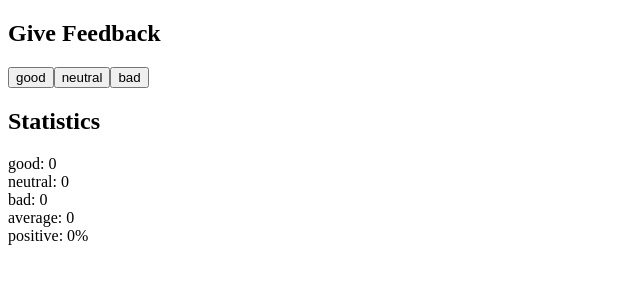
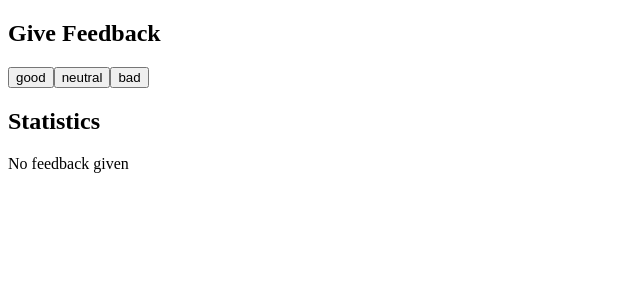
Before and after one commit to osmakins/fullstackopen_2024, a React (Vite) app in the folder part1/unicafe/: page / in a window 1280 px wide. Shown: the top 300 px of the page, without its empty margins (0-640 px from the left). Built offline with nearby package versions, Linux system fonts and the light colour scheme.

Commit message:
x.1.9: unicafe, step 4

```diff
--- a/part1/unicafe/src/App.jsx
+++ b/part1/unicafe/src/App.jsx
@@ -5,7 +5,14 @@ const Statistics = ({bad, neutral, good}) => {
 
   const all = bad + neutral + good;
   const average = all/3;
-  const positives = all ? (good/all) * 100 : 0 // Condition to avoid NaN divide by zero
+  const positives = (good/all) * 100
+
+  if(bad === 0 && neutral === 0 && good === 0){
+    return(
+      <div>No feedback given</div>
+    )
+  }
+
   return(
     <div>
       <span>good: {good}</span><br/>
@@ -23,8 +30,6 @@ const App = () => {
   const [neutral, setNeutral] = useState(0)
   const [bad, setBad] = useState(0)
 
-
-
   return (
     <div className="App">
       <h2>Give Feedback</h2>
```
